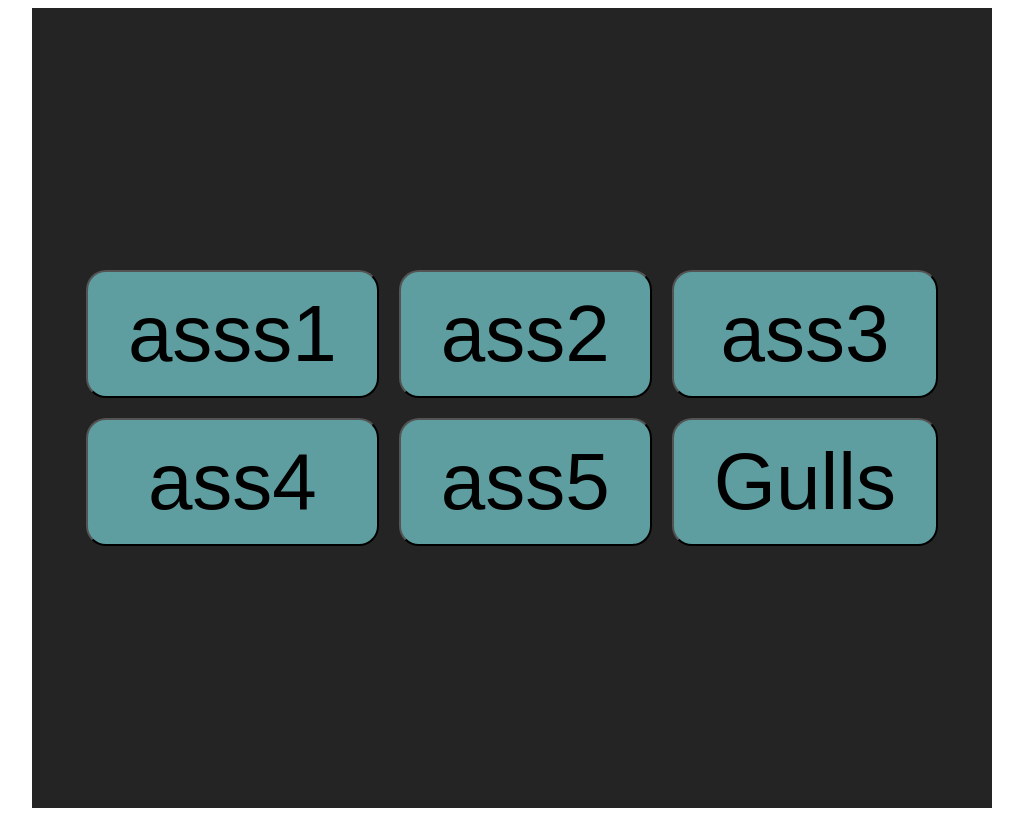
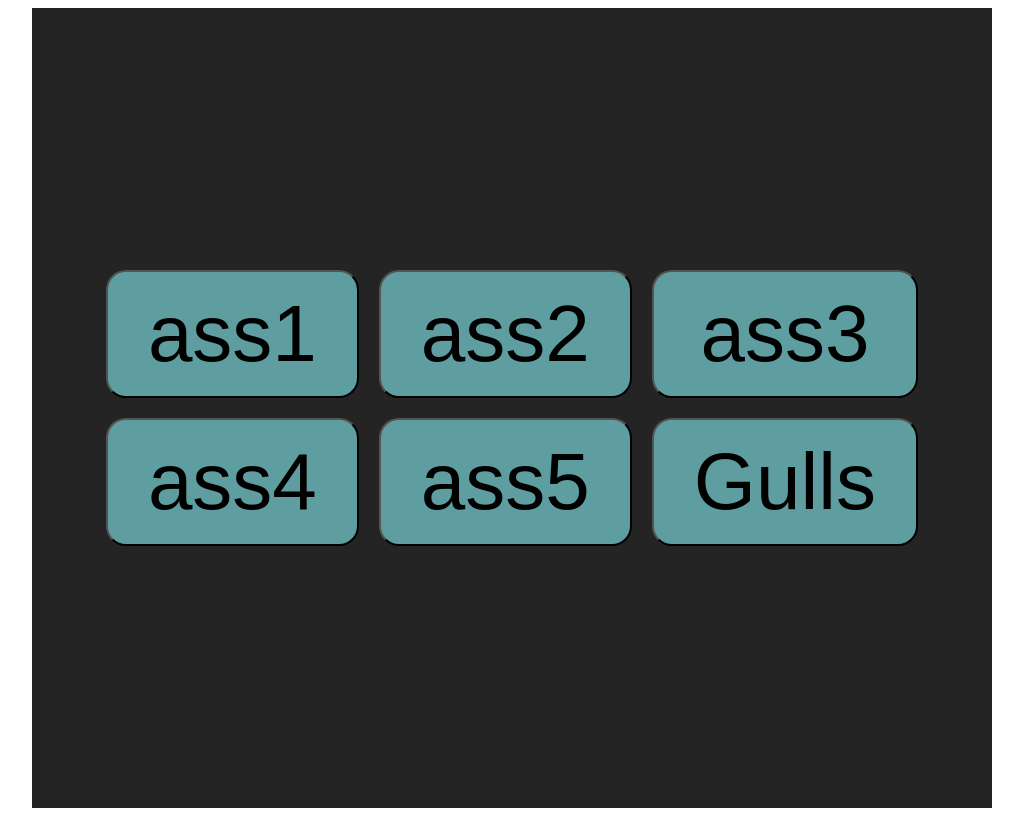
Before and after one commit to Bneja/bneja.github.io, a plain HTML site: page index.html in a window 1280 px wide. Shown: the whole page, without its empty margins (128-1151 px from the left). Drawn offline with Linux system fonts and the light colour scheme.

Commit message:
Update index.html

```diff
--- a/index.html
+++ b/index.html
@@ -7,7 +7,7 @@
 </head>
 <body>
     <main>
-        <button id="ass1">asss1</button>
+        <button id="ass1">ass1</button>
         <button id="ass2">ass2</button>
         <button id="ass3">ass3</button>
         <button id="ass4">ass4</button>
```
